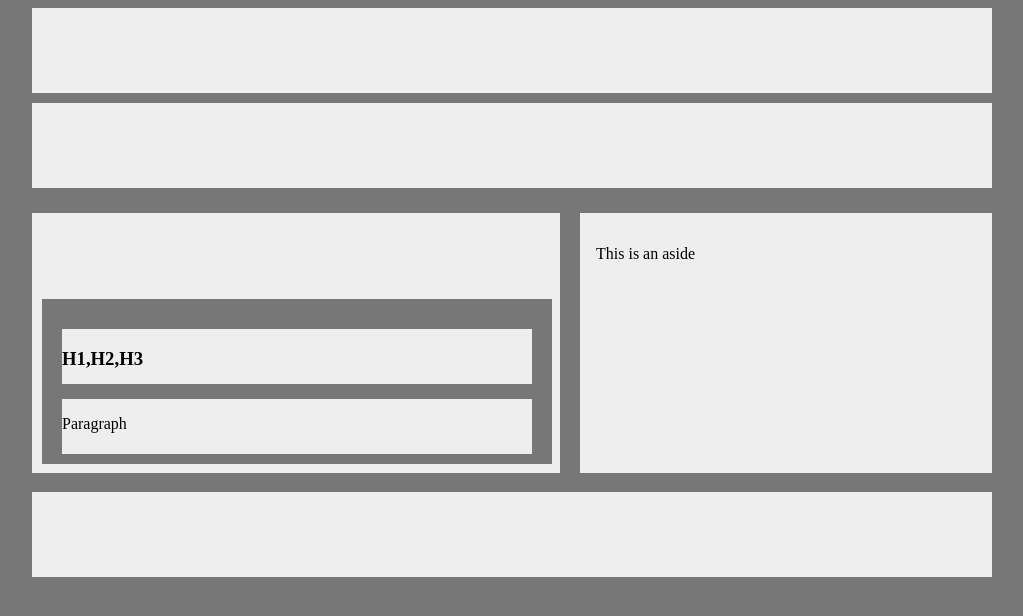
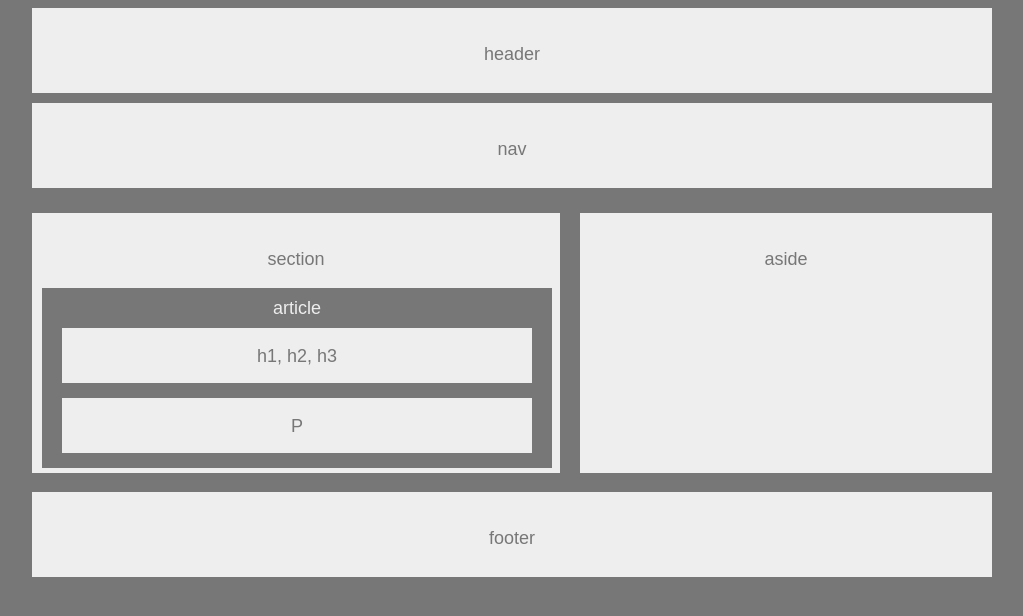
Before and after one commit to Jwpepper22/HW-Wireframe, a plain HTML site: page index.html in a window 1280 px wide. Shown: the whole page, without its empty margins (128-1151 px from the left). Drawn offline with Linux system fonts and the light colour scheme.

Commit message:
updating text and tweaking positioning for section

```diff
--- a/index.html
+++ b/index.html
@@ -7,26 +7,30 @@
 
     <body>
         <header>
+            <p>header</p>
         </header>
 
         <nav>
+            <p>nav</p>
         </nav>
 
         <div class="content-area">
 
             <section>
+                <p>section</p>
                     <article>
+                        <p id="article">article</p>
                         <div class="block1">
-                            <h1>H1,H2,H3</h1>
+                            <p>h1, h2, h3</p>
                         </div>
                         <div class="block2">
-                            <p>Paragraph</p>
+                            <p>P</p>
                         </div>
                     </article>
             </section>
 
             <aside>
-                <p>This is an aside</p>
+                <p>aside</p>
             </aside>
 
             <div clas="fix"></div>
@@ -36,6 +40,7 @@
 
 
         <footer>
+            <p>footer</p>
         </footer>
 
 
--- a/style.css
+++ b/style.css
@@ -1,6 +1,9 @@
 
 html, body {
     height: 100%;
+    font-family: 'Arial', 'Helvetica Neue', Helvetica, sans-serif;
+    font-size: 18px;
+    color: #777;
 }
 
 header {
@@ -10,6 +13,7 @@ header {
     margin-bottom: 5px;
     height:85px;
     box-sizing: border-box;
+    text-align: center;
 }
 
 nav {
@@ -19,6 +23,7 @@ nav {
     margin-bottom: 5px;
     height:85px;
     box-sizing: border-box;
+    text-align: center;
 }
 
 .content-area {
@@ -36,19 +41,25 @@ section {
     box-sizing: border-box;
     float: left;
     position: relative;
+    text-align: center;
 }
 
 article {
     background-color: #777;
     overflow: auto;
     padding-bottom: 85px;
-    height: 165px;
+    height: 180px;
     width: 510px;
     box-sizing: border-box;
     position: absolute;
-    right: 6px;
-    top: 70px;
+    text-align: center;
+    right: 8px;
     position: relative;
+    color:#eee;
+}
+
+#article {
+    margin-top: 10px;
 }
 
 .block1 {
@@ -59,7 +70,9 @@ article {
     margin-right: 10px;
     margin-left: 20px;
     position: absolute;
-    bottom: 80px;
+    bottom: 85px;
+    text-align: center;
+    color: #777;
 }
 
 .block2 {
@@ -70,7 +83,9 @@ article {
     margin-right: 10px;
     margin-left: 20px;
     position: absolute;
-    bottom: 10px;
+    bottom: 15px;
+    text-align: center;
+    color:#777;
 
 }
 
@@ -84,6 +99,7 @@ aside {
     width:412px;
     box-sizing: border-box;
     float: right;
+    text-align: center;
 }
 
 .fix {
@@ -98,6 +114,7 @@ Footer {
     height:85px;
     width: auto;
     box-sizing: border-box;
+    text-align: center;
 }
 
 body {
```
